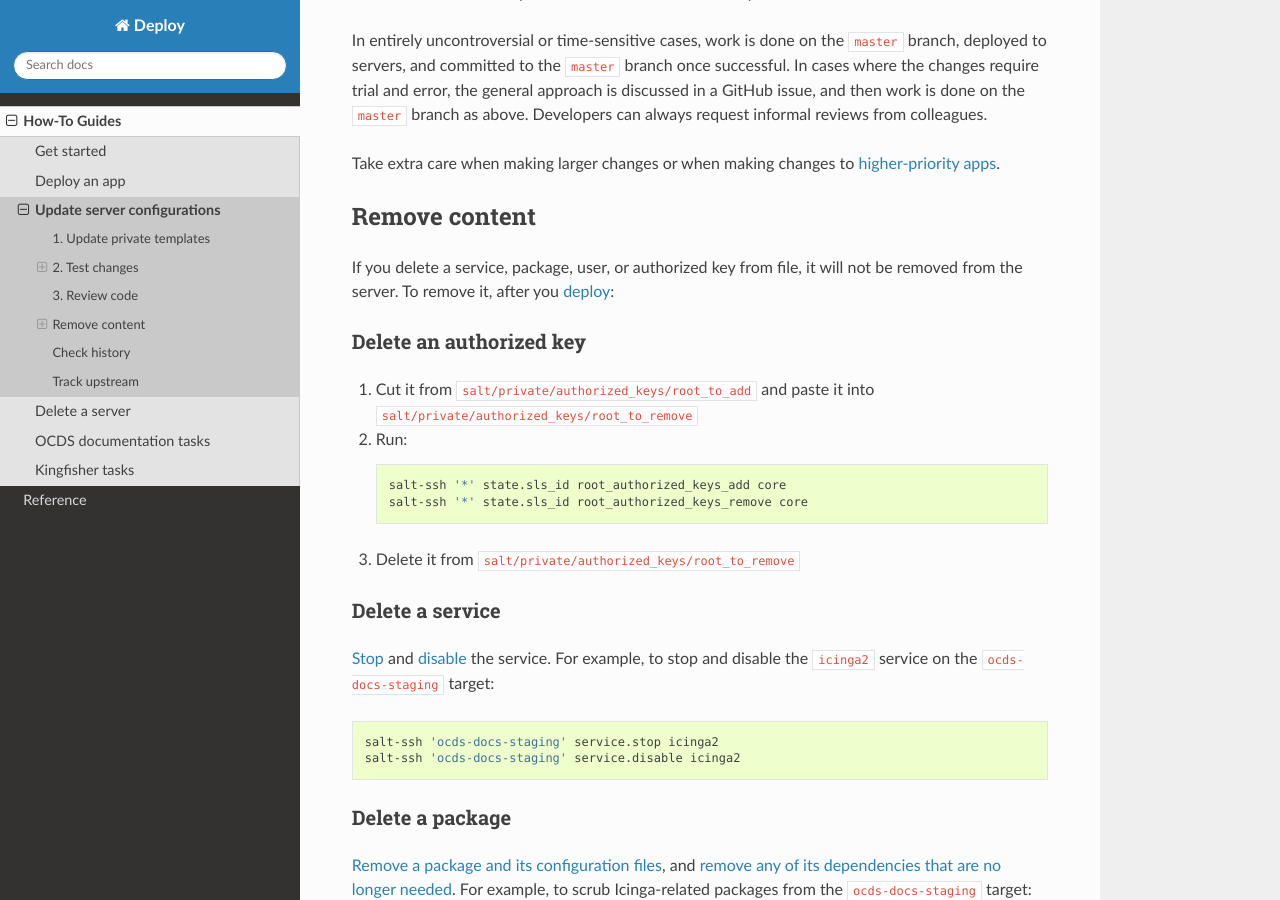
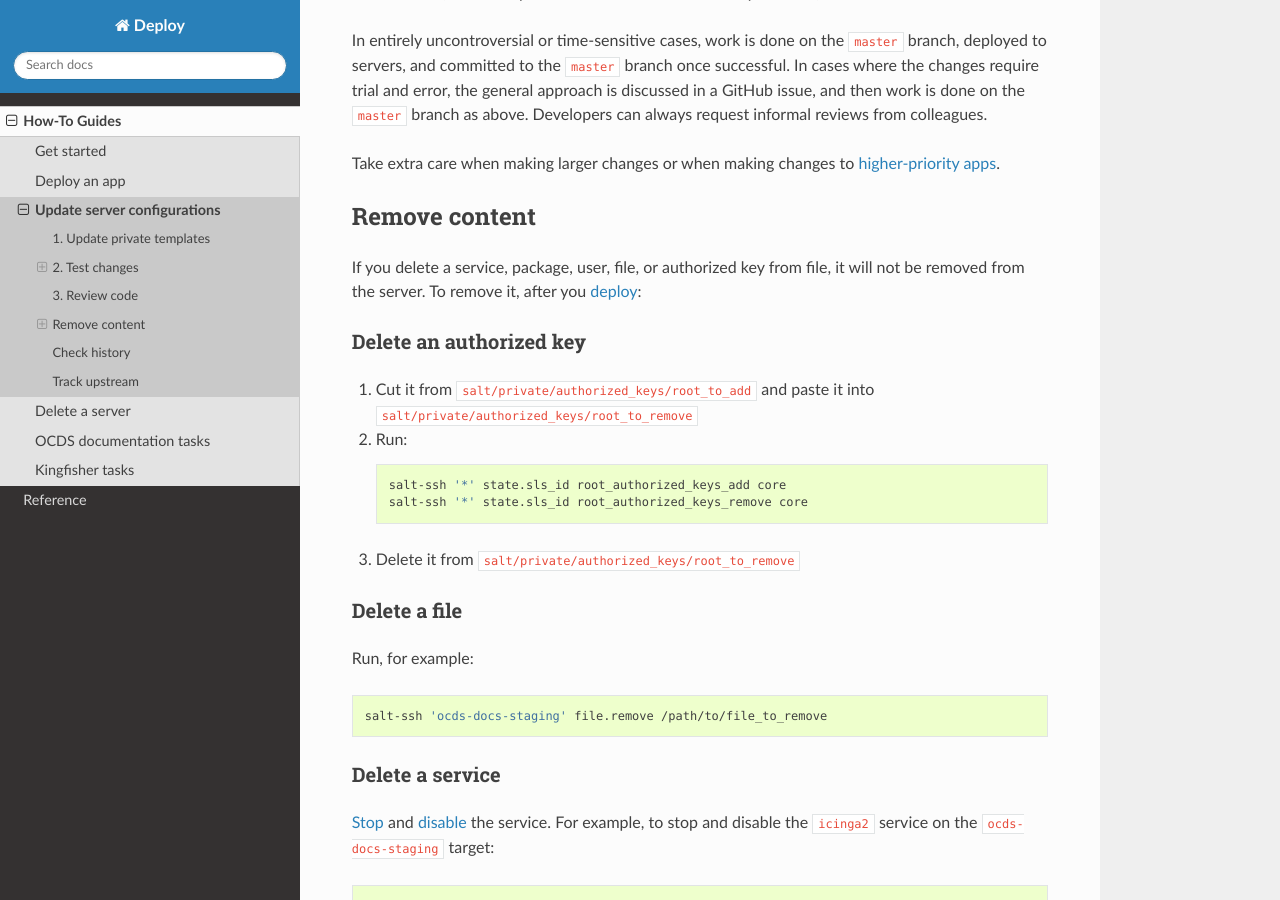
Before and after one commit to open-contracting/deploy, a Sphinx documentation site: the page built from docs/how-to/update.rst, in a window 1280 px wide and 900 px high, scrolled down 1570 px. Built offline with Sphinx 7.4.7 and the Read the Docs theme 2.0.0, drawn with Linux system fonts in a browser that asks for light colours.

Commit message:
Docs: Explain how to cleanup after deleting instructions to create a file from a SLS file

```diff
--- a/docs/how-to/update.rst
+++ b/docs/how-to/update.rst
@@ -70,7 +70,7 @@ Take extra care when making larger changes or when making changes to `higher-pri
 Remove content
 --------------
 
-If you delete a service, package, user, or authorized key from file, it will not be removed from the server. To remove it, after you :doc:`deploy <deploy>`:
+If you delete a service, package, user, file, or authorized key from file, it will not be removed from the server. To remove it, after you :doc:`deploy <deploy>`:
 
 Delete an authorized key
 ~~~~~~~~~~~~~~~~~~~~~~~~
@@ -84,6 +84,15 @@ Delete an authorized key
       salt-ssh '*' state.sls_id root_authorized_keys_remove core
 
 #. Delete it from ``salt/private/authorized_keys/root_to_remove``
+
+Delete a file
+~~~~~~~~~~~~~
+
+Run, for example:
+
+.. code-block:: bash
+
+   salt-ssh 'ocds-docs-staging' file.remove /path/to/file_to_remove
 
 Delete a service
 ~~~~~~~~~~~~~~~~
```
